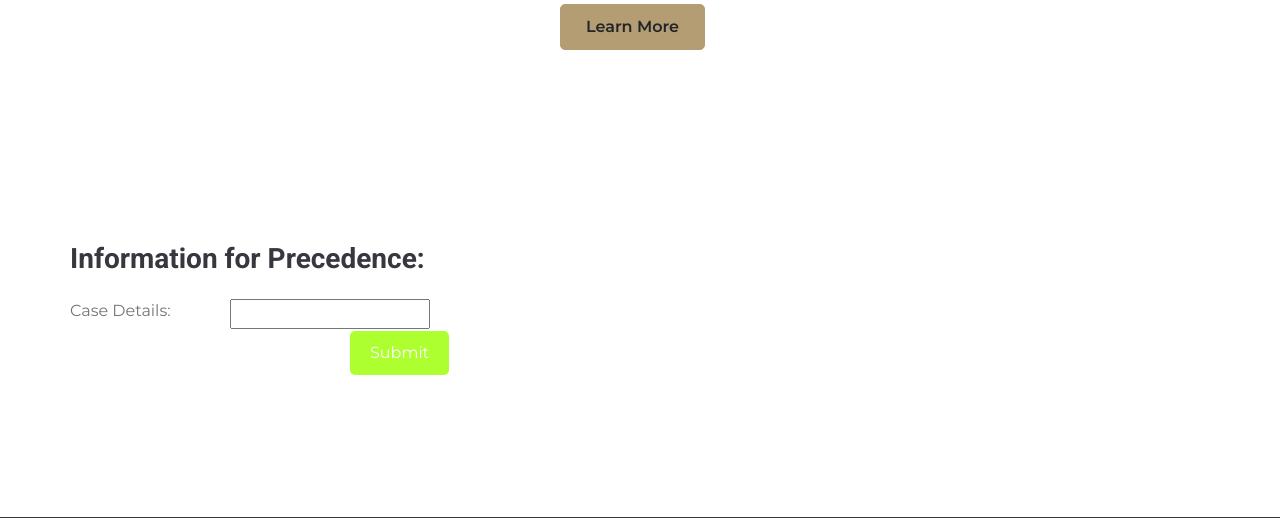
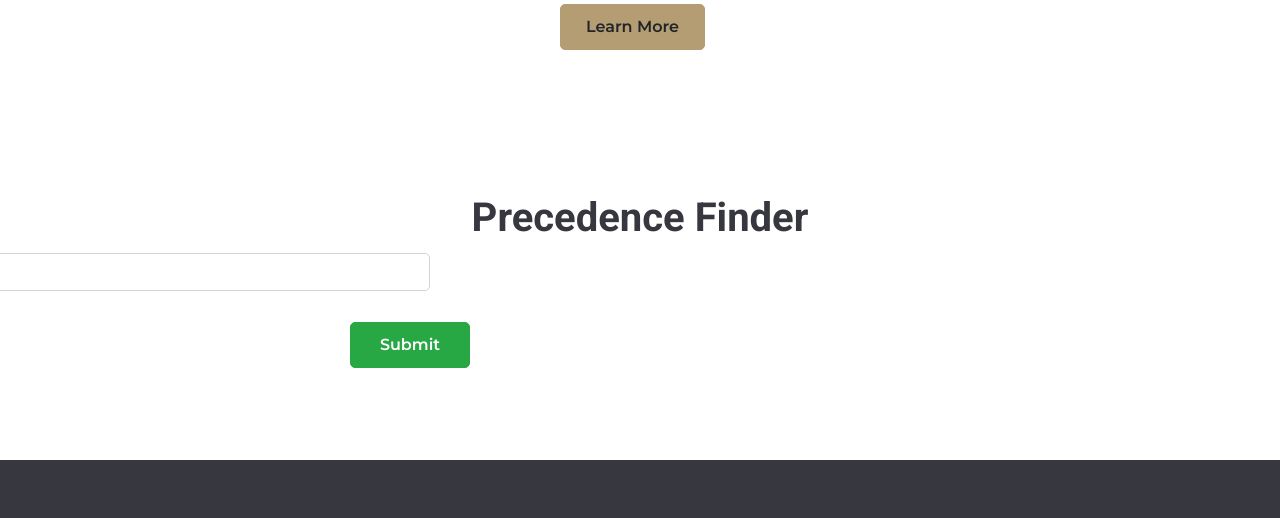
Before and after one commit to GTR-R34-Skyline/Verdic-AI, a Flask app: page /precedence in a window 1280 px wide. Shown: the part 514-1032 px from the top of the page. Run offline with Flask 3, Linux system fonts and the light colour scheme; some libraries are stand-ins or nearby versions.

Commit message:
Update precedence.html

```diff
--- a/templates/precedence.html
+++ b/templates/precedence.html
@@ -116,32 +116,17 @@
     </div>
     <!-- About End -->
 
-
-    <div class="container-fluid py-5">
-        <div class="container py-5">
-            <div class="row" >
-                <h3 class="mb-4">Information for Precedence:</h3>
-                </div>
-            <div class="row">
-                <form action="{{ url_for('submit') }}" method="post">
-                    <div>
-                        <label for="case_details">Case Details:</label>
-                        <input type="text" name="case_details" id="case_details">
-                    </div>
-                    <div class="submit_button">
-                        <button type="submit">Submit</button>
-                    </div>
-                </form>
+    <div class="container py-5">
+        <h1 style="text-align: center; margin-bottom: 30px;">Precedence Finder</h1>
+        <form action="{{ url_for('submit') }}" method="post">
+            <div style="display: flex; justify-content: center; align-items: center; gap: 15px;">
+                <input type="text" name="case_details" id="case_details" class="form-control" placeholder="Enter Case Details:" style="max-width: 600px;">
             </div>
+            <div style="display: flex; justify-content: center;gap: 15px; margin-top: 50px;  margin-right   : -300px;  ">
+                <button class="btn btn-success" type="submit" style="width: 120px;">Submit</button>
             </div>
-        </div>
+        </form>
     </div>
-
-
-
-
-
-
     <!-- Footer Start -->
     <div class="container-fluid bg-secondary text-white pt-5 px-sm-3 px-md-5" style="margin-top: 90px;">
         <div class="row mt-5">
```
